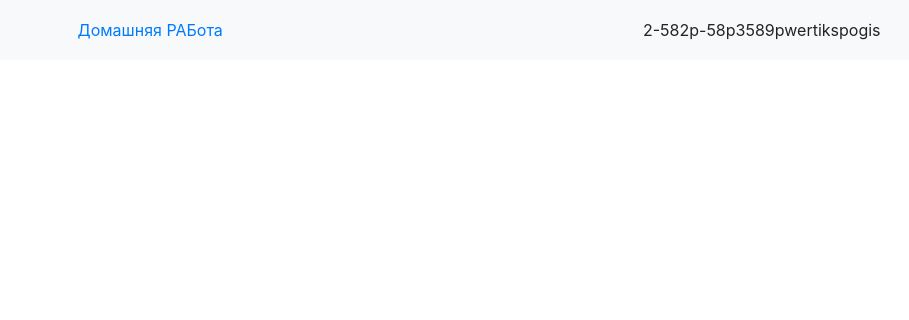
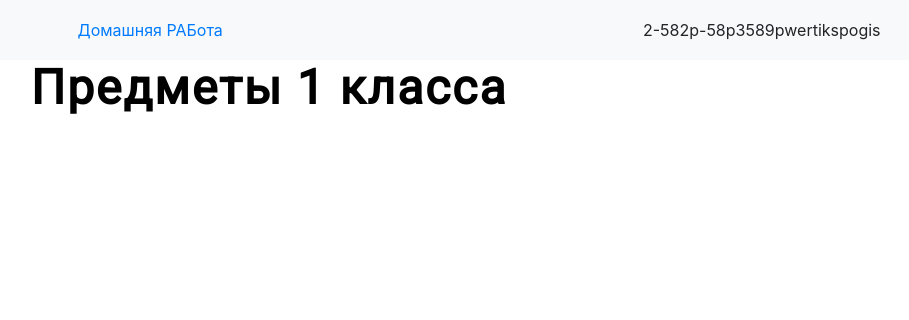
Before and after one commit to Fullfix/HWHub, a Django app: page /homework/1/ in a window 1280 px wide. Shown: the top 320 px of the page, without its empty margins (371-1280 px from the left). Run offline with Django 3.2, Linux system fonts and the light colour scheme; some libraries are stand-ins or nearby versions.

Commit message:
Updated fonts & Started ClassPage

```diff
--- a/src/homeworks/templates/classpage.html
+++ b/src/homeworks/templates/classpage.html
@@ -4,10 +4,11 @@
 {% block title %}{{class}} Класс {% endblock %}
 
 {% block link %}
-	<link href="{% static 'styles/style_class.css' %}?version=65" rel="stylesheet">
+	<link href="{% static 'styles/style_class.css' %}?version=5" rel="stylesheet">
 	<meta http-equiv="Content-Type" content="text/html; charset=utf-8">
 {% endblock %}
 
 {% block content %}
-
+<p align="center" class="usual48px">Предметы {{class}} класса</p>
+<div class="HW_Choosing_Lesson"></div>
 {% endblock %}
--- a/src/static/styles/style_class.css
+++ b/src/static/styles/style_class.css
@@ -0,0 +1,15 @@
+.HW_Class {
+
+}
+.usual48px {
+    font-family: Roboto;
+    font-style: normal;
+    font-weight: 900;
+    font-size: 48px;
+    line-height: 56px;
+    align-items: center;
+    text-align: center;
+    letter-spacing: 0.04em;
+
+    color: #000000;
+}
--- a/src/templates/navbar.html
+++ b/src/templates/navbar.html
@@ -8,6 +8,7 @@
 	<link href="{% static 'styles/style_nav.css' %}?version=3" rel="stylesheet">
 	<link rel="stylesheet" type="text/css" href="{% static 'styles/main.css' %}?version=1">
 	<script type="text/javascript" src="http://code.jquery.com/jquery-1.7.1.min.js"></script>
+	<link href="https://fonts.googleapis.com/css?family=Roboto&display=swap" rel="stylesheet">
 	{% block link %} {% endblock %}
 	{% block script %} {% endblock %}
 </head>
```
